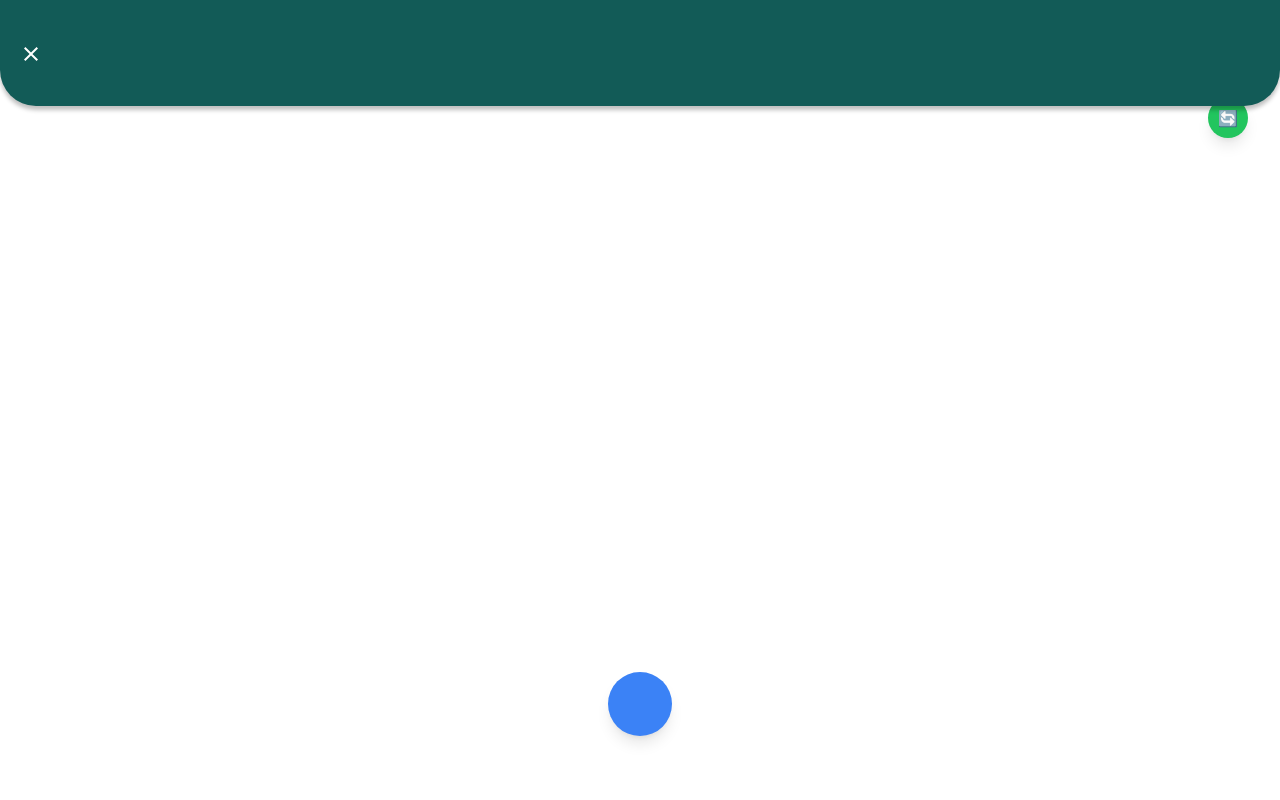
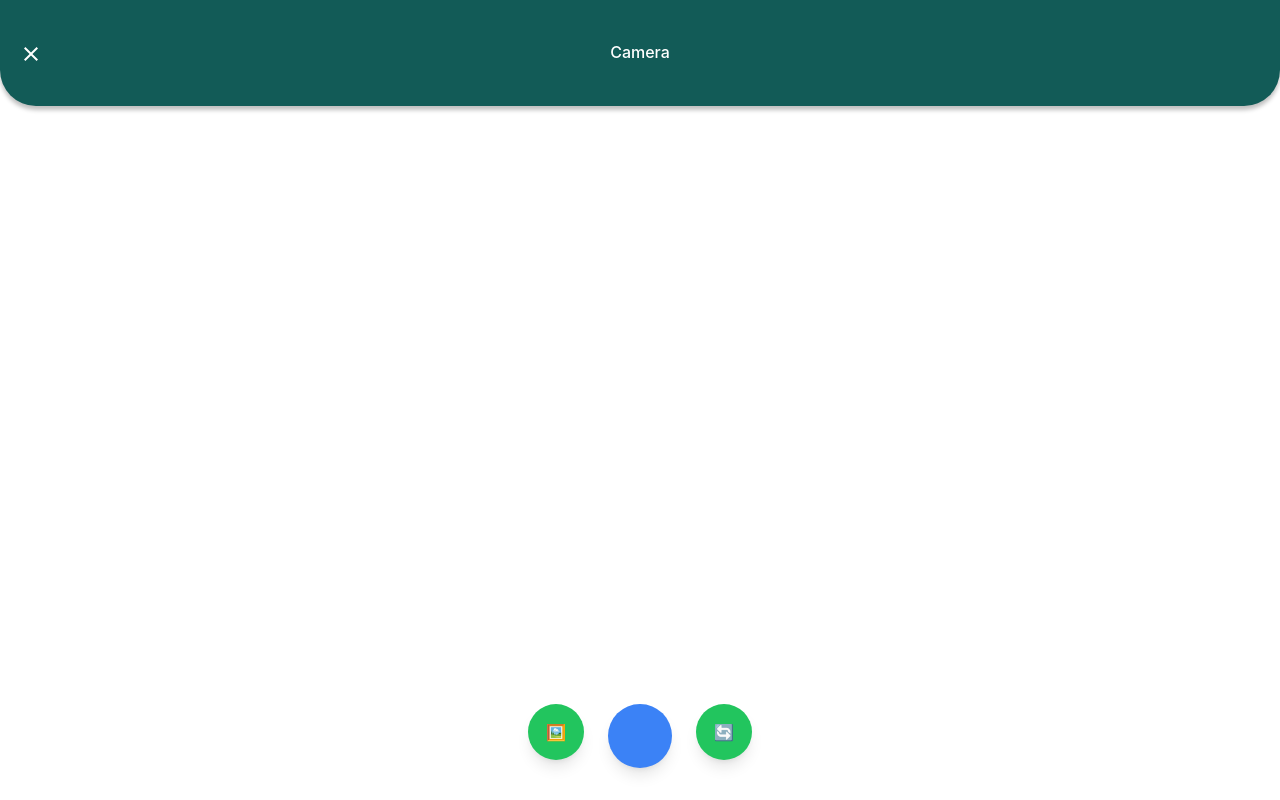
Before and after one commit to Nikhil26062000/qrscan, a React (Create React App) app: page /qrscan/webcam in a window 1280 px wide. Built offline with nearby package versions, Linux system fonts and the light colour scheme; no server answers.

Commit message:
Camera functinality

```diff
--- /dev/null
+++ b/src/CamHeader.js
@@ -0,0 +1,26 @@
+import React from 'react'
+import ClearIcon from '@mui/icons-material/Clear'; // Ensure you import the icon
+
+const CamHeader = () => {
+  return (
+    <div
+    className="h-[106px] bg-[#125B57] z-[90] relative flex justify-center items-center"
+    style={{
+      borderTopLeftRadius: '0px',
+      borderTopRightRadius: '0px',
+      borderBottomLeftRadius: '36px',
+      borderBottomRightRadius: '36px',
+      boxShadow: '0px 4px 4px 0px #00000040'
+    }}
+  >
+    <div className="absolute left-[18.95px]">
+      <ClearIcon className="text-[#FFFFFF] cursor-pointer" />
+    </div>
+    <div className="absolute">
+      <p className="font-inter font-[500] text-[16px] leading-[19.36px] text-[#FFFFFF]">Camera</p>
+    </div>
+  </div>
+  )
+}
+
+export default CamHeader
--- a/src/MediaCapture.js
+++ b/src/MediaCapture.js
@@ -20,8 +20,9 @@ const CameraCaptureWithHeader = ({ title }) => {
 
   return (
     <div className="flex flex-col h-screen">
+      {/* Header */}
       <div
-        className="h-[106px]  bg-[#125B57] z-[90] relative flex justify-center items-center"
+        className="h-[106px] bg-[#125B57] z-[90] relative flex justify-center items-center"
         style={{
           borderTopLeftRadius: '0px',
           borderTopRightRadius: '0px',
@@ -34,11 +35,13 @@ const CameraCaptureWithHeader = ({ title }) => {
           <ClearIcon className="text-[#FFFFFF] cursor-pointer" />
         </div>
         <div className="absolute">
-          <p className="font-inter font-[500] text-[16px] leading-[19.36px] text-[#FFFFFF]">{title}</p>
+          <p className="font-inter font-[500] text-[16px] leading-[19.36px] text-[#FFFFFF]">Camera</p>
         </div>
       </div>
 
-      <div className="relative  mt-[-40px] flex items-center justify-center flex-1">
+      {/* Camera and Controls */}
+      <div className="relative mt-[-40px] flex flex-col items-center justify-end flex-1">
+        {/* Webcam */}
         <Webcam
           audio={false}
           ref={webcamRef}
@@ -46,22 +49,39 @@ const CameraCaptureWithHeader = ({ title }) => {
           videoConstraints={{ facingMode }}
           className="absolute top-0 left-0 w-full h-full object-cover"
         />
-        <div className="absolute bottom-16 flex justify-center w-full">
+
+        {/* Dummy Options (Photo, Video, Audio) */}
+        <div className="flex space-x-6 mb-4 z-[1000] ">
+          <button className="text-white font-semibold"> Video</button>
+          <button className="text-white font-semibold">Photo</button>
+          <button className="text-white font-semibold">Audio</button>
+        </div>
+
+        {/* Capture and Camera Switch Buttons */}
+        <div className="flex space-x-6 mb-8 z-[1000]">
+          <button
+            onClick={toggleCamera}
+            className="w-14 h-14 bg-green-500 text-white rounded-full shadow-lg hover:bg-green-600 flex items-center justify-center"
+          >
+            🖼️
+          </button>
           <button
             onClick={capture}
             className="w-16 h-16 bg-blue-500 text-white rounded-full shadow-lg hover:bg-blue-600 flex items-center justify-center"
           >
             <span className="sr-only">Capture</span>
           </button>
+          <button
+            onClick={toggleCamera}
+            className="w-14 h-14 bg-green-500 text-white rounded-full shadow-lg hover:bg-green-600 flex items-center justify-center"
+          >
+            🔄
+          </button>
         </div>
-        <button
-          onClick={toggleCamera}
-          className="absolute top-8 right-8 w-10 h-10 bg-green-500 text-white rounded-full shadow-lg hover:bg-green-600 flex items-center justify-center"
-        >
-          🔄
-        </button>
+
+        {/* Popup Notification */}
         {showPopup && (
-          <div className="absolute top-4 left-1/2 transform -translate-x-1/2 bg-black text-white px-4 py-2 rounded-lg shadow-lg">
+          <div className="absolute top-14 left-1/2 transform -translate-x-1/2 bg-black text-white px-4 py-2 rounded-lg shadow-lg">
             Picture Saved!
           </div>
         )}
```
